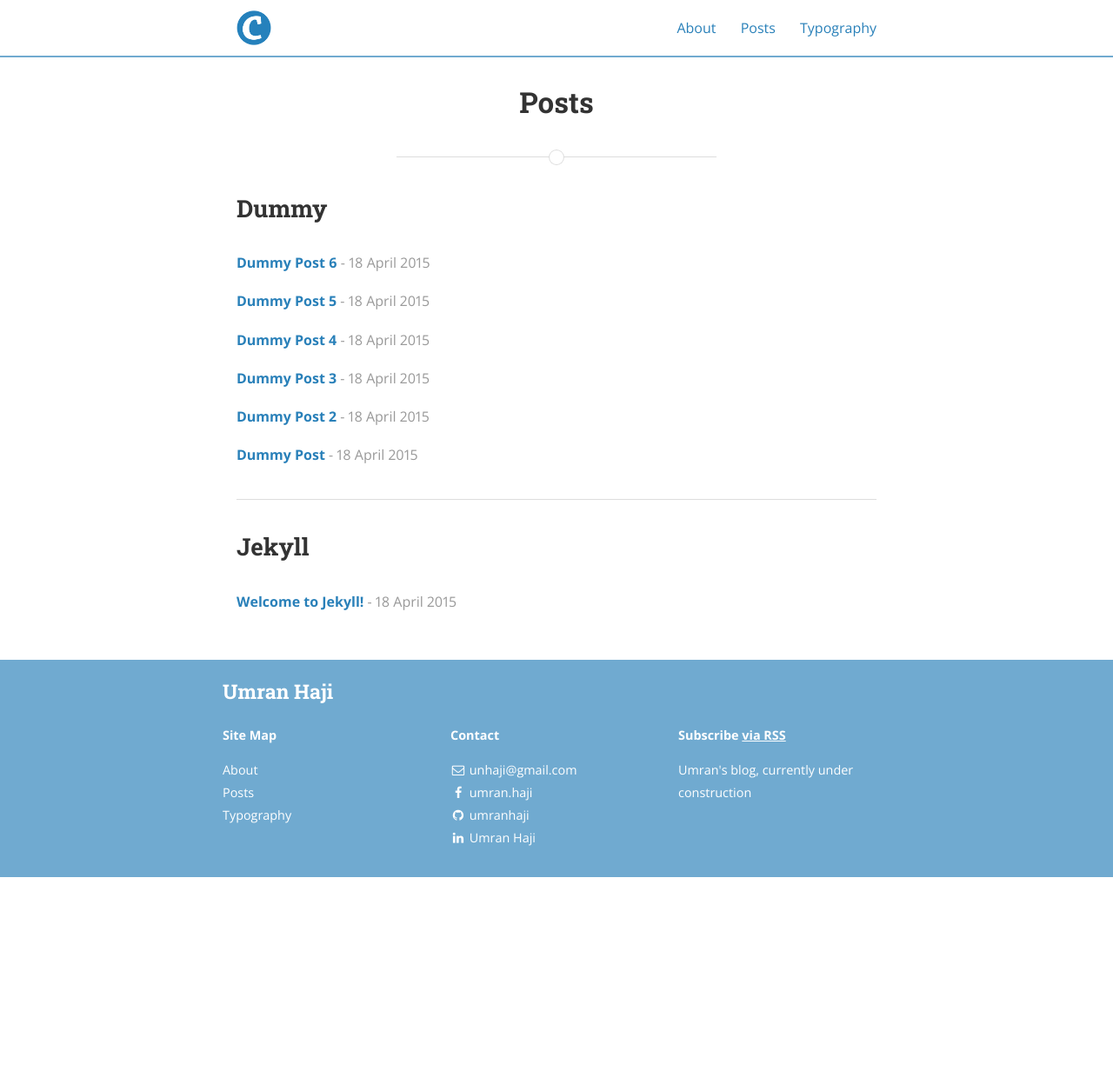
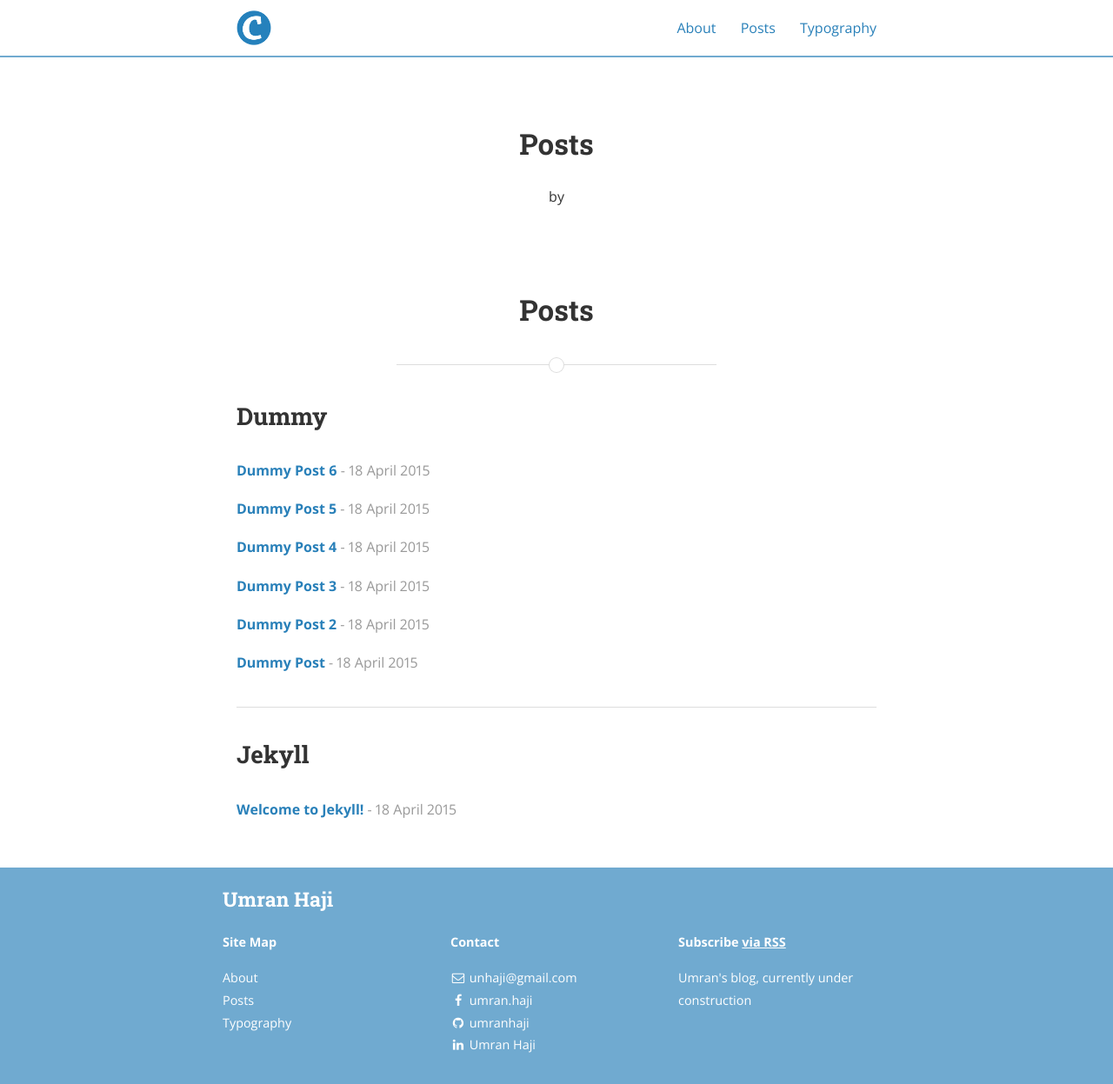
Before and after one commit to umranhaji/umranhaji.github.io, a Jekyll site: the page built from posts.html, in a window 1280 px wide. Shown: the whole page at 87% size. Built offline with Jekyll 4.4.1, drawn with Linux system fonts in a browser that asks for light colours; nearby versions of some CDN libraries; before the commit the page ends 1009 px from its top, so only the background shows below that.

Commit message:
Updated '_layouts/page.html' via CloudCannon

```diff
--- a/_layouts/page.html
+++ b/_layouts/page.html
@@ -3,6 +3,18 @@ layout: default
 ---
 <div class="wrapper">
 <div class="page">
+
+<div class="post-header-container {% if page.cover %}has-cover{% endif %}" {% if page.cover %}style="background-image: url({{ page.cover | prepend: site.baseurl }});"{% endif %}>
+  <div class="scrim {% if page.cover %}has-cover{% endif %}">
+    <header class="post-header">
+      <h1 class="title">{{ page.title }}</h1>
+      <p class="info">by <strong>{{ page.author }}</strong></p>
+    </header>
+  </div>
+</div>
+
+
+
 
   <header class="post-header">
     <h1 class="post-title">{{ page.title }}</h1>
```
